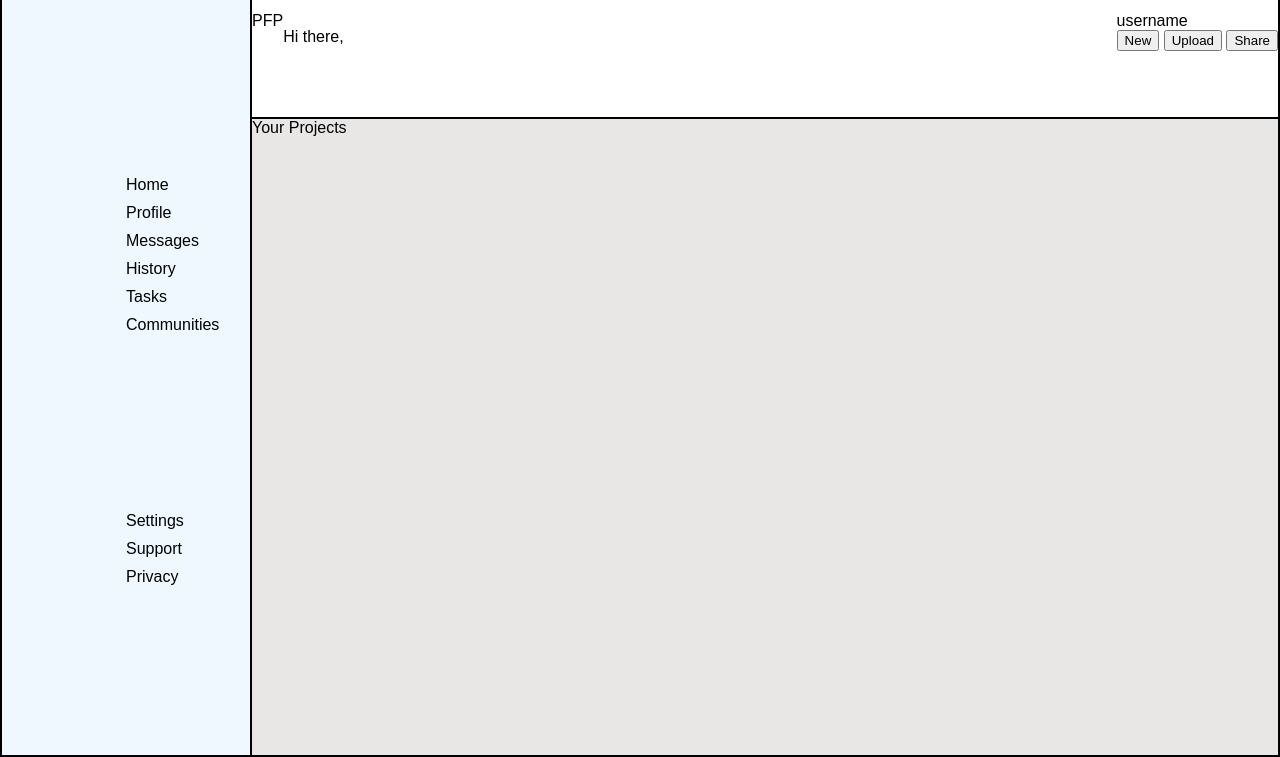
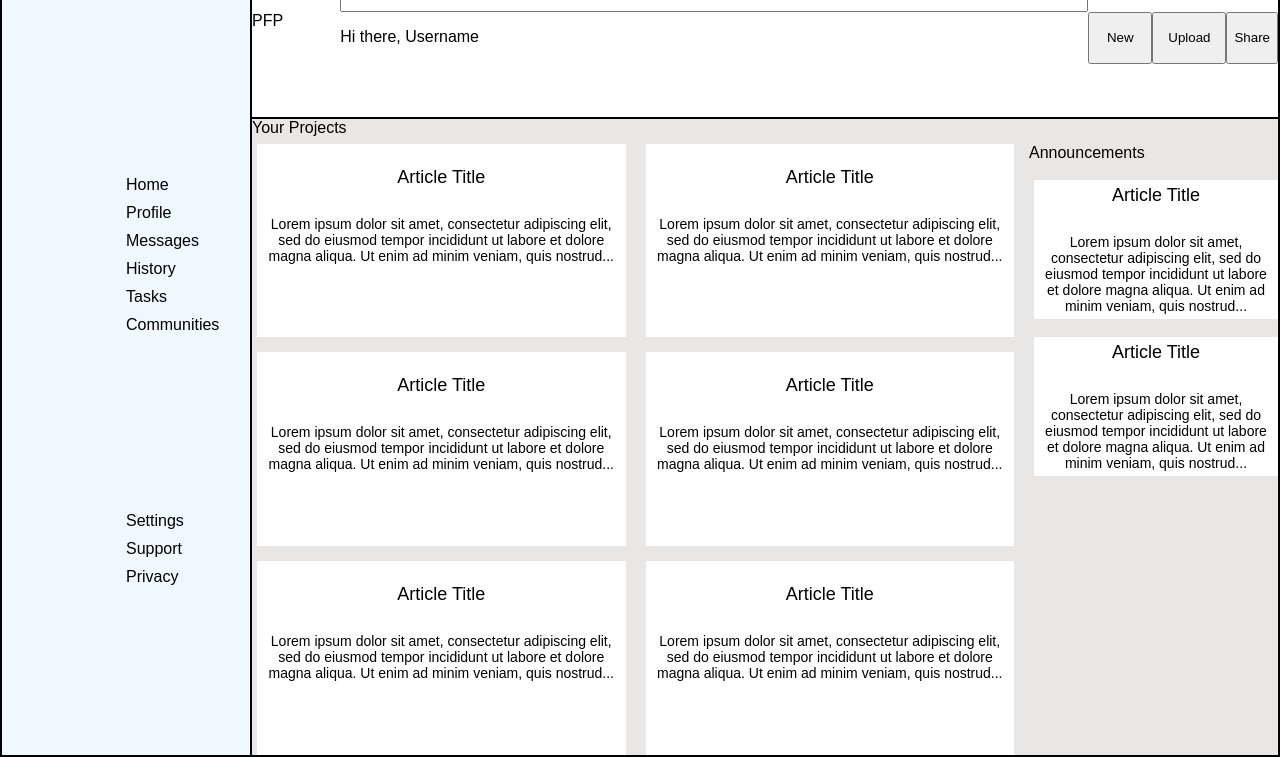
Before and after one commit to DevonRem/Admin_Dashboard, a plain HTML site: page index.html in a window 1280 px wide. Shown: the part 43-800 px from the top of the page. Drawn offline with Linux system fonts and the light colour scheme.

Commit message:
Finish layout for main content

```diff
--- a/index.html
+++ b/index.html
@@ -9,23 +9,22 @@
 <body>
     <div class="container-all">
         <div class="container-header">
-            <div class="top-header">
+
                 <a href="#" class="headerlogo">searchlogo</a>
                 <input type="search">
                 <a href="#" class="headerlogo">bellicon</a>
                 <a href="#" class="headerlogo">profilepic</a>
                 <a href="#" class="headerlogo">name</a>
-            </div>
-            <div class="middle-low-PFP">PFP</div>
-            <div class="middle-header">
-                <p>Hi there,</p>
-            </div>
-            <div class="low-header">
-                <div class="username">username</div>
+
+                <div class="middle-low-PFP">PFP</div>
+
+                <p>Hi there, Username</p>
+
+
                 <button class="header-side-buttons">New</button>
                 <button class="header-side-buttons">Upload</button>
                 <button class="header-side-buttons">Share</button>
-            </div>
+
 
         </div>
 
@@ -49,7 +48,44 @@
         </div>
 
         <div class="main-content">
-            Your Projects
+            <div class="main-content-title">Your Projects</div>
+            <div class="main-content-left">
+                <div class="card">
+                    <p class="title">Article Title</p>
+                    <p>Lorem ipsum dolor sit amet, consectetur adipiscing elit, sed do eiusmod tempor incididunt ut labore et dolore magna aliqua. Ut enim ad minim veniam, quis nostrud...</p>
+                </div>
+                <div class="card">
+                    <p class="title">Article Title</p>
+                    <p>Lorem ipsum dolor sit amet, consectetur adipiscing elit, sed do eiusmod tempor incididunt ut labore et dolore magna aliqua. Ut enim ad minim veniam, quis nostrud...</p>
+                </div>
+                <div class="card">
+                    <p class="title">Article Title</p>
+                    <p>Lorem ipsum dolor sit amet, consectetur adipiscing elit, sed do eiusmod tempor incididunt ut labore et dolore magna aliqua. Ut enim ad minim veniam, quis nostrud...</p>
+                </div>
+                <div class="card">
+                    <p class="title">Article Title</p>
+                    <p>Lorem ipsum dolor sit amet, consectetur adipiscing elit, sed do eiusmod tempor incididunt ut labore et dolore magna aliqua. Ut enim ad minim veniam, quis nostrud...</p>
+                </div>
+                <div class="card">
+                    <p class="title">Article Title</p>
+                    <p>Lorem ipsum dolor sit amet, consectetur adipiscing elit, sed do eiusmod tempor incididunt ut labore et dolore magna aliqua. Ut enim ad minim veniam, quis nostrud...</p>
+                </div>
+                <div class="card">
+                    <p class="title">Article Title</p>
+                    <p>Lorem ipsum dolor sit amet, consectetur adipiscing elit, sed do eiusmod tempor incididunt ut labore et dolore magna aliqua. Ut enim ad minim veniam, quis nostrud...</p>
+                </div>
+            </div>
+              <div class="main-content-right">
+                Announcements
+                <div class="card">
+                    <p class="title">Article Title</p>
+                    <p>Lorem ipsum dolor sit amet, consectetur adipiscing elit, sed do eiusmod tempor incididunt ut labore et dolore magna aliqua. Ut enim ad minim veniam, quis nostrud...</p>
+                </div>
+                <div class="card">
+                    <p class="title">Article Title</p>
+                    <p>Lorem ipsum dolor sit amet, consectetur adipiscing elit, sed do eiusmod tempor incididunt ut labore et dolore magna aliqua. Ut enim ad minim veniam, quis nostrud...</p>
+                </div>
+              </div>
         </div>
     </div>
 </body>
--- a/style.css
+++ b/style.css
@@ -60,26 +60,6 @@ a {
     grid-template-rows: 1fr 1fr 1fr;
 }
 
-.top-header {
-    padding-left: 15px;
-    grid-column: 2 / 4;
-}
-
-.middle-header {
-    grid-column: 2 / 3;
-}
-
-.middle-low-PFP {
-    grid-row: 2 / 4;
-}
-
-.username {
-
-}
-
-.low-header {
-
-}
 
 .headerlogo {
     padding: 5px;
@@ -92,4 +72,44 @@ a {
     background-color: rgb(233, 230, 230);
     grid-column: 2 / 3;
     display: grid;
+    gap: 15px;
+    grid-template-columns: 1.5fr 1.5fr 1fr;
+    grid-template-rows: 10px 1fr;
 }
+
+.main-content-title {
+    grid-column: 1 / 4;
+}
+
+.main-content-left{
+    display: grid;
+    grid-template-columns: 1fr 1fr;
+    grid-column: 1 / 3;
+    gap: 15px;
+}
+
+.main-content-right {
+    grid-column: 3 / 4;
+}
+
+.main-content .card {
+    background-color: #FFFFFF;
+    color: black;
+    text-align: center;
+    margin-left: 5px;
+  }
+
+.card p {
+    color: black;
+    font-weight: normal;
+    font-size: 14px;
+  }
+
+.card .title {
+    font-size: 18px;
+    text-align: center;
+  }
+
+.card p {
+    padding: 5px;
+}
```
